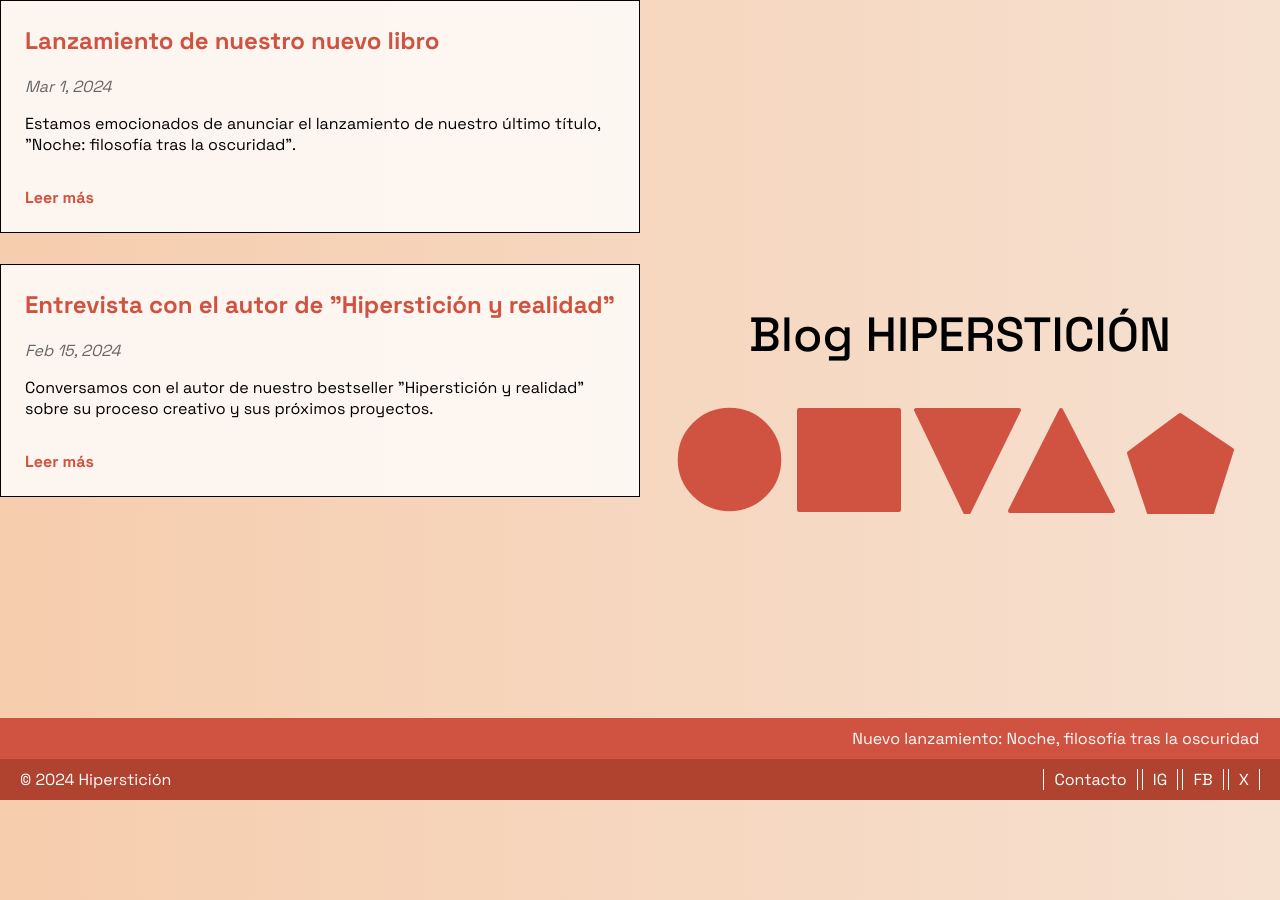
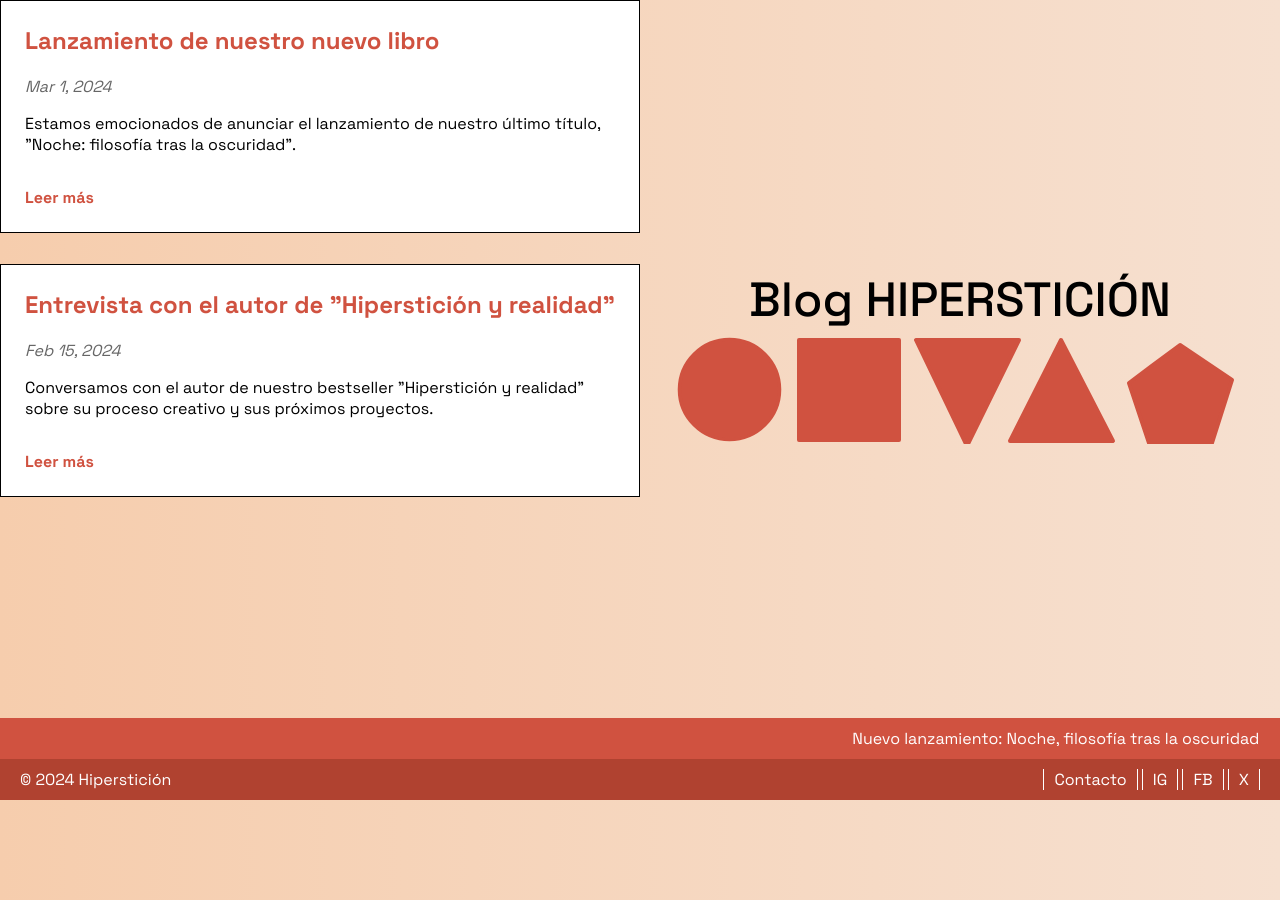
Before and after one commit to ramosmerino/landing-hipersticion, an Eleventy site: page _input/blog.njk in a window 1280 px wide. Built offline with nearby package versions, Linux system fonts and the light colour scheme; Eleventy itself is replaced by a stand-in of ours; files that its build step writes are made by us from their sources.

Commit message:
style normalization

```diff
--- a/_input/css/blog.css
+++ b/_input/css/blog.css
@@ -6,7 +6,7 @@
 }
 
 .blog-preview {
-    background-color: rgba(255, 255, 255, 0.8);
+    background-color: #fff;
     padding: 1.5rem;
 }
 
@@ -35,7 +35,7 @@
 }
 
 .blog-post {
-    background-color: rgba(255, 255, 255, 0.8);
+    background-color: #fff;
     padding: 2rem;
 }
 
--- a/_input/css/index.css
+++ b/_input/css/index.css
@@ -14,27 +14,18 @@
     min-height: 100%;
     animation: bganimation 5s ease infinite;
 }
+
 .container {
     height: 100%;
     display: flex;
     flex-direction: row-reverse;
 }
 
-h1.title {
-    font-size: 3rem;
+.column-2 {
+    position: relative;
+    width: 50%;
 }
-.title {
-    font-family: "Space Grotesk", sans-serif;
-    font-optical-sizing: auto;
-    font-weight: 500;
-    font-style: normal;
-    transition: opacity 0.3s ease;
-}
-.title-hover {
-    position: absolute;
-    opacity: 0;
-    transition: opacity 0.3s ease;
-}
+
 @media (max-width: 768px) {
     .logo {
         width: 100%;
--- a/_input/css/menu.css
+++ b/_input/css/menu.css
@@ -8,11 +8,23 @@
     flex-direction: column;
 }
 
-.column-2 {
-    position: relative;
-    width: 50%;
+h1.title {
+    font-size: 3rem;
+    text-align: right;
+    margin: 5px 25px;
 }
-
+.title {
+    font-family: "Space Grotesk", sans-serif;
+    font-optical-sizing: auto;
+    font-weight: 500;
+    font-style: normal;
+    transition: opacity 0.3s ease;
+}
+.title-hover {
+    position: absolute;
+    opacity: 0;
+    transition: opacity 0.3s ease;
+}
 
 .logo {
     width: auto;
```
